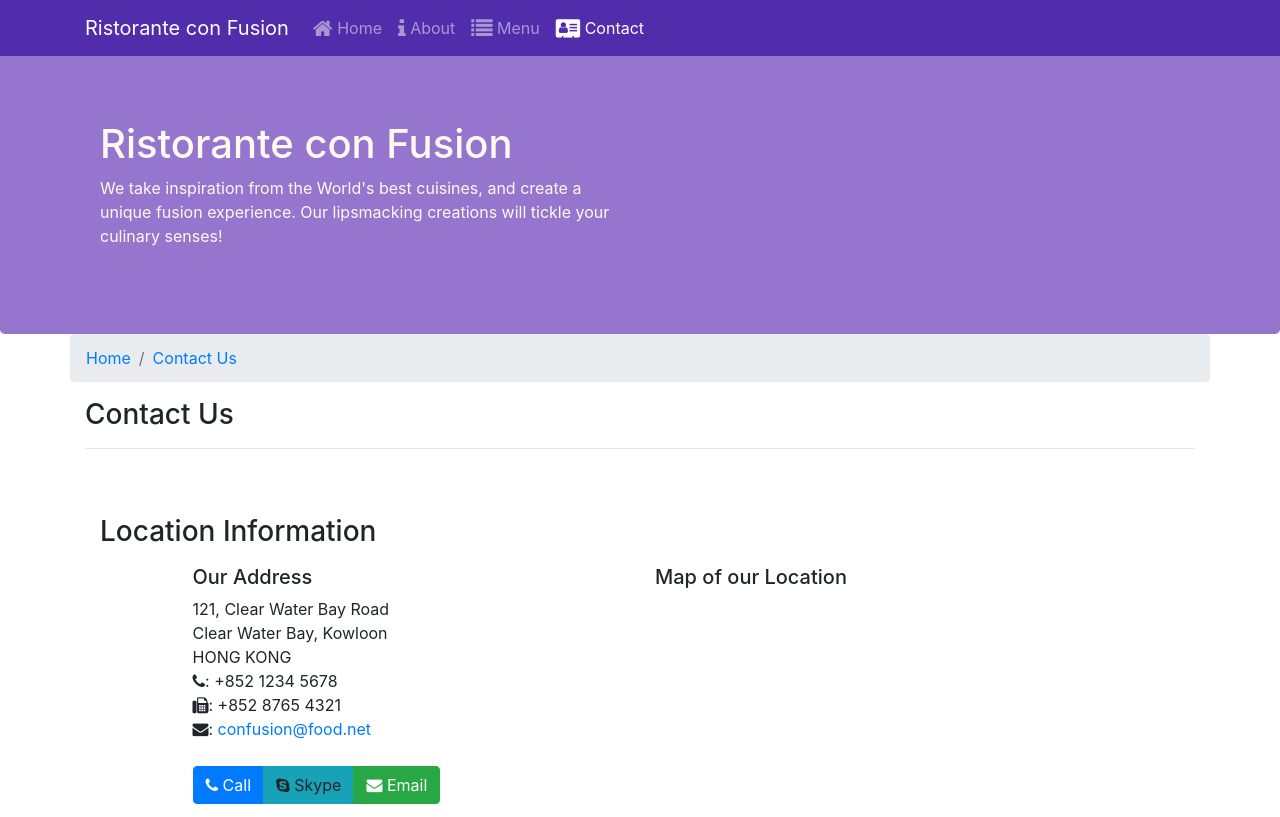
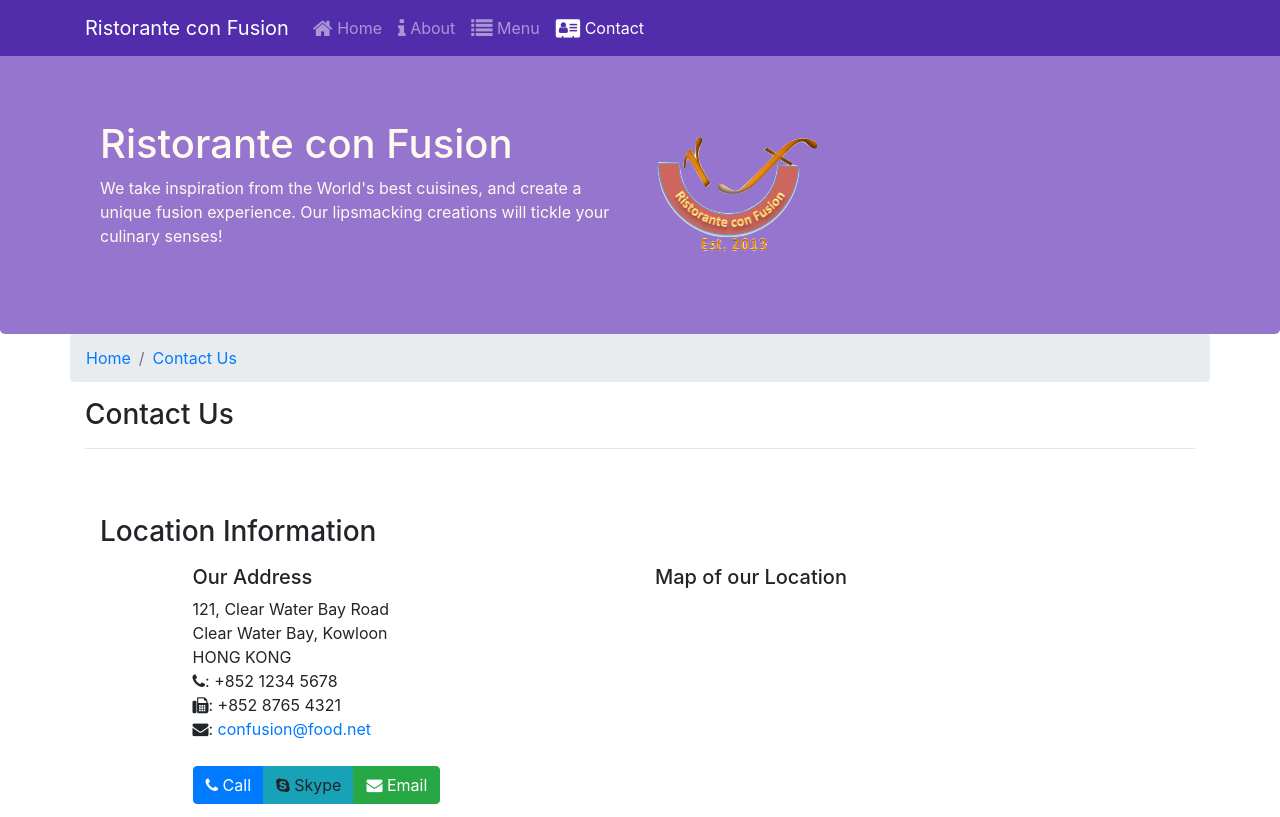
Before and after one commit to nilesh-05/Coursera-Bootstrap, a website: page Bootstrap4/conFusion/contactus.html in a window 1280 px wide. Shown: the top 817 px of the page. Drawn offline with nearby package versions, Linux system fonts and the light colour scheme.

Commit message:
prior to img addition

```diff
--- a/Bootstrap4/conFusion/contactus.html
+++ b/Bootstrap4/conFusion/contactus.html
@@ -49,7 +49,9 @@
 							We take inspiration from the World's best cuisines, and create a unique fusion experience. Our lipsmacking creations will tickle your culinary senses!
 						</p>
 					</div>
-					<div class="col-12 col-sm"></div>
+					<div class="col-12 col-sm align-self-center">
+						<img src="img/logo.png" class="img-fluid">
+					</div>
 				</div>
 			</div>
 		</header>
```
Also changed, not shown: Bootstrap4/conFusion/index.html (+3 -1 lines).
